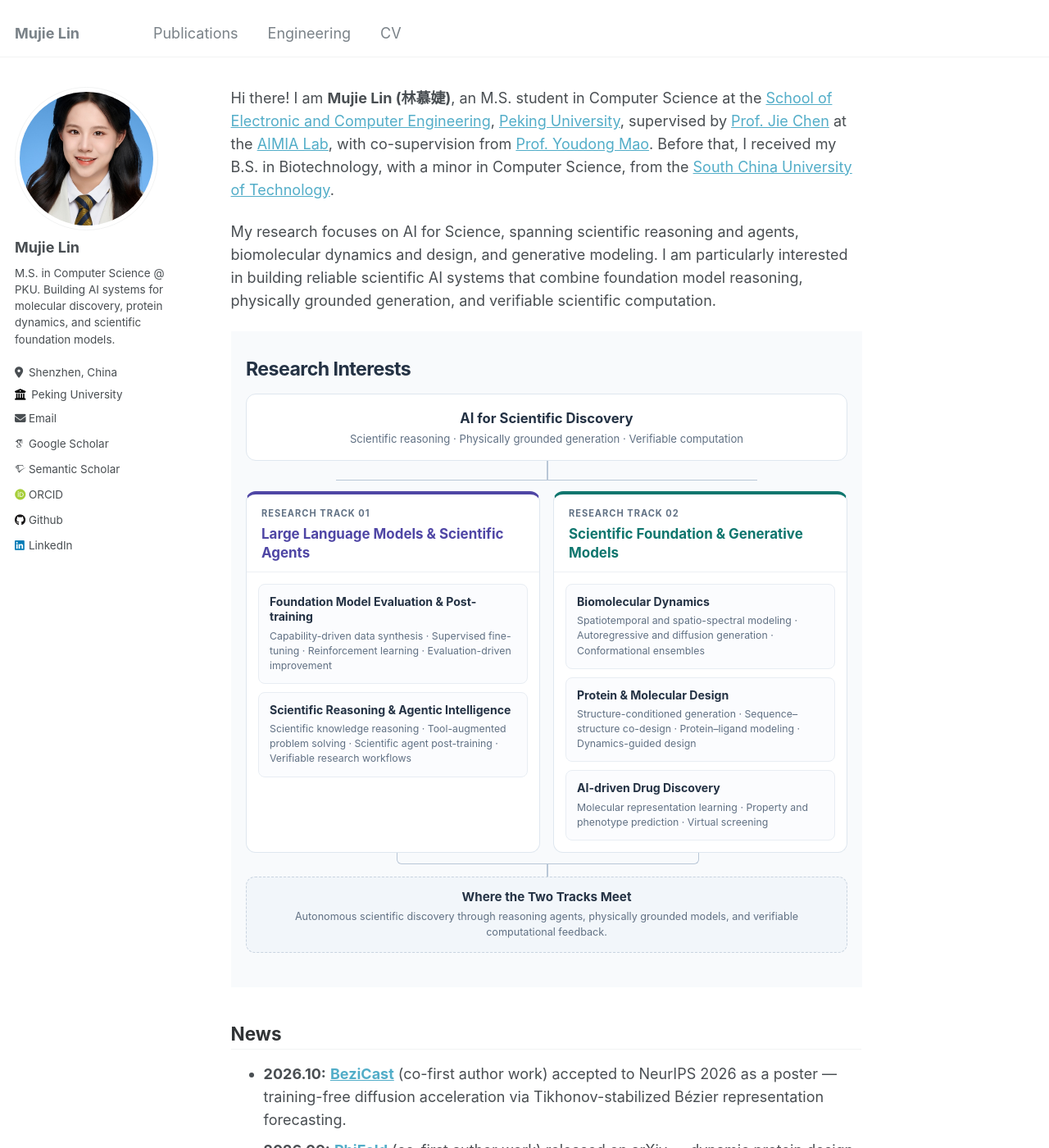
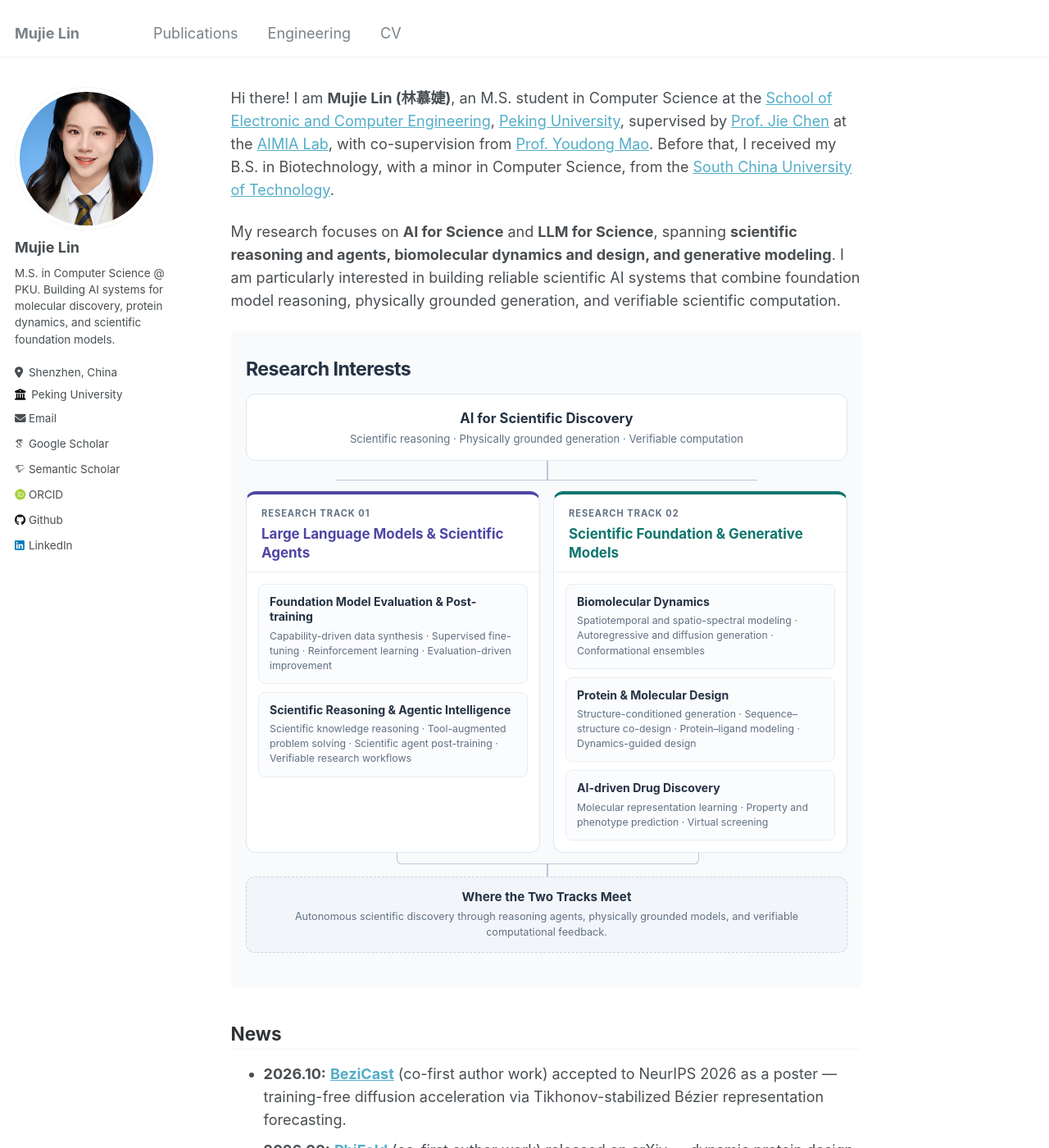
Before and after one commit to Linmj-Judy/Linmj-Judy.github.io, a Jekyll site: the page built from _pages/about.md, in a window 1280 px wide and 1400 px high. Shown: the whole window at 82% size. Built offline with Jekyll 4.4.1, drawn with Linux system fonts in a browser that asks for light colours; some web fonts are replaced; some of the changed text lies outside the part shown.

Commit message:
Update homepage research description

```diff
--- a/_pages/about.md
+++ b/_pages/about.md
@@ -11,7 +11,7 @@ redirect_from:
 
 Hi there! I am **Mujie Lin (林慕婕)**, an M.S. student in Computer Science at the [School of Electronic and Computer Engineering](https://www.ece.pku.edu.cn/), [Peking University](https://www.pku.edu.cn/), supervised by [Prof. Jie Chen](https://www.ece.pku.edu.cn/info/1046/2492.htm) at the [AIMIA Lab](https://aimia-pku.github.io/), with co-supervision from [Prof. Youdong Mao](https://www.aais.pku.edu.cn/info/1424/2799.htm). Before that, I received my B.S. in Biotechnology, with a minor in Computer Science, from the [South China University of Technology](https://www.scut.edu.cn/).
 
-My research focuses on AI for Science, spanning scientific reasoning and agents, biomolecular dynamics and design, and generative modeling. I am particularly interested in building reliable scientific AI systems that combine foundation model reasoning, physically grounded generation, and verifiable scientific computation.
+My research focuses on **AI for Science** and **LLM for Science**, spanning **scientific reasoning and agents, biomolecular dynamics and design, and generative modeling**. I am particularly interested in building reliable scientific AI systems that combine foundation model reasoning, physically grounded generation, and verifiable scientific computation.
 
 <!-- My research spans two complementary directions: **large language models and scientific agents**, focusing on post-training, evaluation, and scientific reasoning; and **scientific foundation and generative models**, with applications in biomolecular dynamics, protein and molecular design, and AI-driven drug discovery.
 
```
Also changed, not shown: other parts of _pages/about.md (+1 -1 lines).
